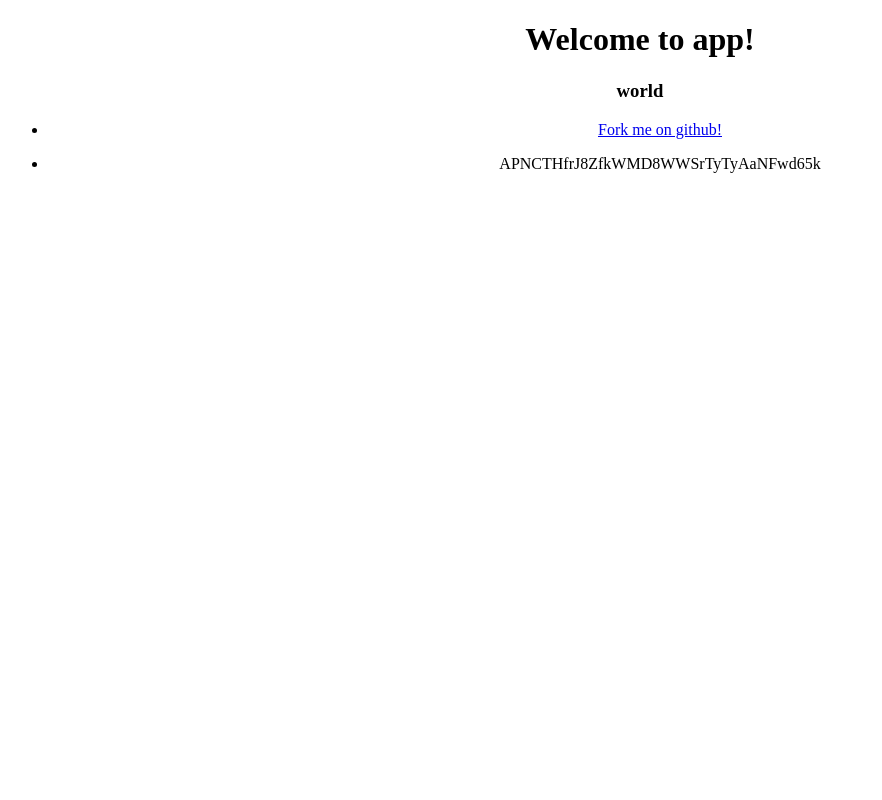
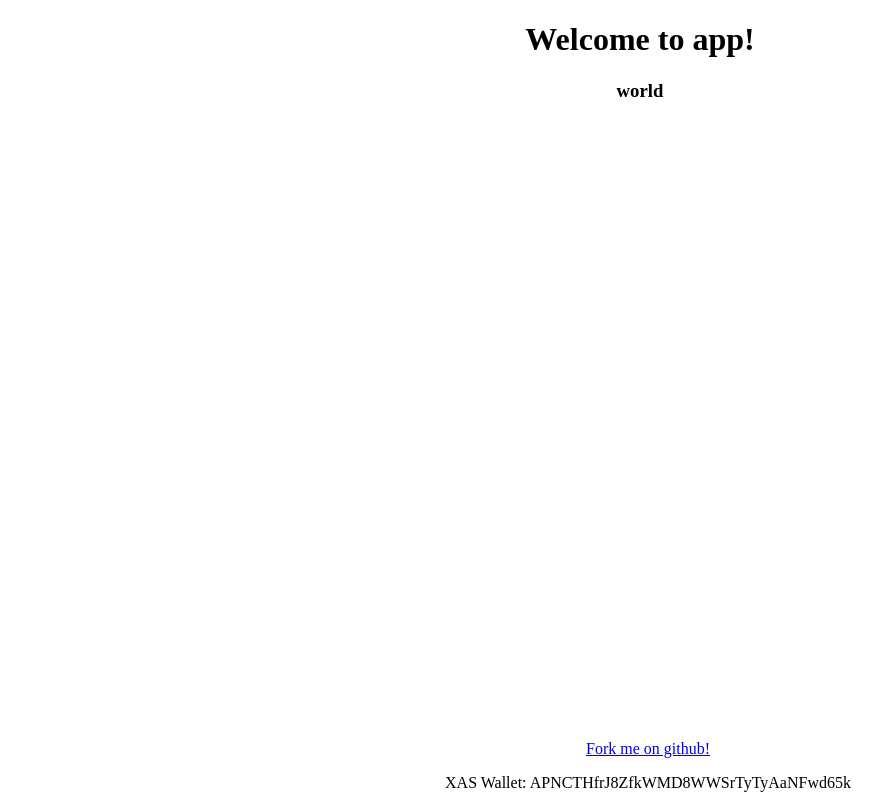
Before and after one commit to a1300/asch-paperwallet, an Angular app in the folder paperwallet/: page / in a window 1280 px wide. Shown: the whole page, without its empty margins (0-882 px from the left). Built offline with nearby package versions, Linux system fonts and the light colour scheme.

Commit message:
Footer enhancements

```diff
--- /dev/null
+++ b/paperwallet/src/app/Foot/foot.component.html
@@ -0,0 +1,8 @@
+<div>
+    <div>
+        <a href="{{github}}">Fork me on github!</a>
+    </div>
+    <div>
+        <p>XAS Wallet: {{XAS_Account}}</p>
+    </div>
+</div>
--- /dev/null
+++ b/paperwallet/src/app/Foot/foot.component.ts
@@ -0,0 +1,11 @@
+import { Component } from '@angular/core';
+
+@Component({
+    selector: 'foot',
+    templateUrl: './foot.component.html',
+    styleUrls: ['./foot.component.css']
+})
+export class FootComponent {
+    github: URL = new URL('https://github.com/a1300/asch-paperwallet')
+    XAS_Account: string = 'APNCTHfrJ8ZfkWMD8WWSrTyTyAaNFwd65k'
+}
--- a/paperwallet/src/app/Footer/footer.component.html
+++ /dev/null
@@ -1,8 +0,0 @@
-<ul>
-    <li>
-        <a href="{{github}}">Fork me on github!</a>
-    </li>
-    <li>
-        <p>{{XAS_Account}}</p>
-    </li>
-</ul>
--- a/paperwallet/src/app/Footer/footer.component.ts
+++ /dev/null
@@ -1,13 +0,0 @@
-import { Component } from '@angular/core';
-import { Router } from '@angular/router'
-import { RouterLink } from '@angular/router/src/directives/router_link';
-
-@Component({
-    selector: 'footer',
-    templateUrl: './footer.component.html',
-    styleUrls: ['./footer.component.css']
-})
-export class FooterComponent {
-    github: URL = new URL('https://github.com/a1300/asch-paperwallet')
-    XAS_Account: string = 'APNCTHfrJ8ZfkWMD8WWSrTyTyAaNFwd65k'
-}
--- a/paperwallet/src/app/app.component.css
+++ b/paperwallet/src/app/app.component.css
@@ -0,0 +1,6 @@
+footer {
+    position:absolute;
+    bottom:0;
+    width:100%;
+    height:60px;
+ }
--- a/paperwallet/src/app/app.component.html
+++ b/paperwallet/src/app/app.component.html
@@ -5,5 +5,9 @@
   </h1>
   <qrcode></qrcode>
 
-  <footer></footer>
+
+  <footer>
+      <foot></foot>
+  </footer>
+
 </div>
--- a/paperwallet/src/app/app.module.ts
+++ b/paperwallet/src/app/app.module.ts
@@ -4,13 +4,13 @@ import { NgModule } from '@angular/core';
 //components
 import { AppComponent } from './app.component';
 import { QRCodeComponent } from './QRCode/qrcode.component';
-import { FooterComponent } from './Footer/footer.component';
+import { FootComponent } from './Foot/foot.component';
 
 @NgModule({
   declarations: [
     AppComponent,
     QRCodeComponent,
-    FooterComponent
+    FootComponent
   ],
   imports: [
     BrowserModule
```
Also changed, not shown: paperwallet/src/app/Foot/foot.component.css (added).
